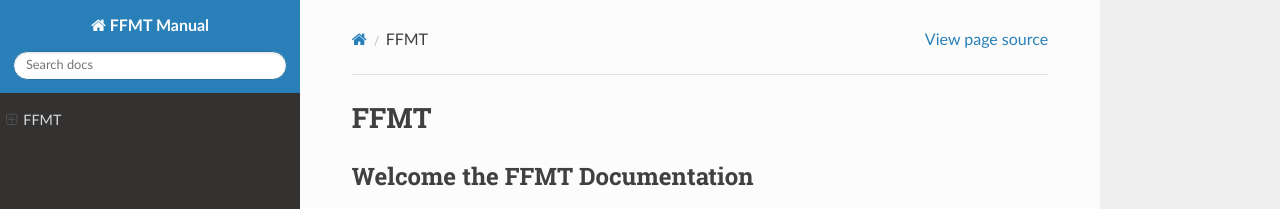
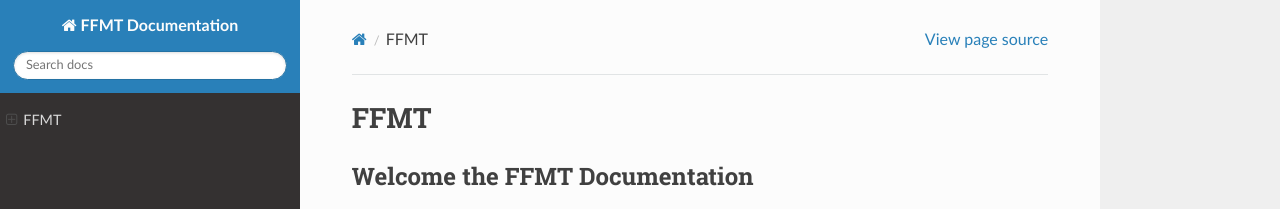
Before and after one commit to ffmtsw/ffmt, a Sphinx documentation site: the page built from docs/source/index.md, in a window 1280 px wide. Shown: the top 209 px of the page. Built offline with Sphinx 7.4.7 and the Read the Docs theme 3.1.0, drawn with Linux system fonts in a browser that asks for light colours.

Commit message:
Update conf.py

```diff
--- a/docs/source/conf.py
+++ b/docs/source/conf.py
@@ -1,5 +1,9 @@
-project = "FFMT Manual"
+project = "FFMT Documentation"
 author = "FFMT Team"
+author = "Cesar Daniel Castro"
+author = "Maria Kamila Diaz"
+author = "Philip Hering"
+author = "Andreas Junge"
 release = "0.0"
 
 extensions = [
@@ -12,7 +16,7 @@
 exclude_patterns = []
 
 html_theme = "sphinx_rtd_theme"
-html_title = "FFMT Manual"
+html_title = "FFMT"
 html_static_path = ["_static"]
 
 source_suffix = [".md", ".rst"]
```
